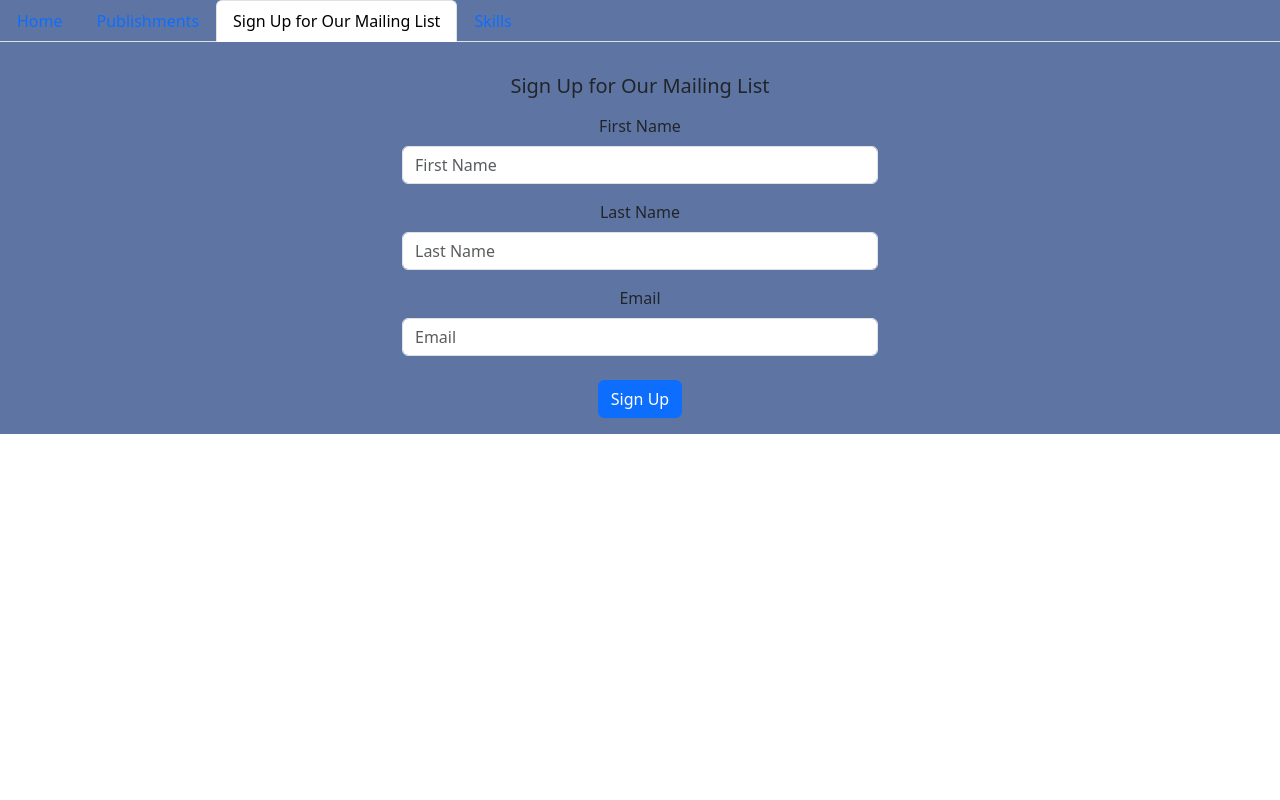
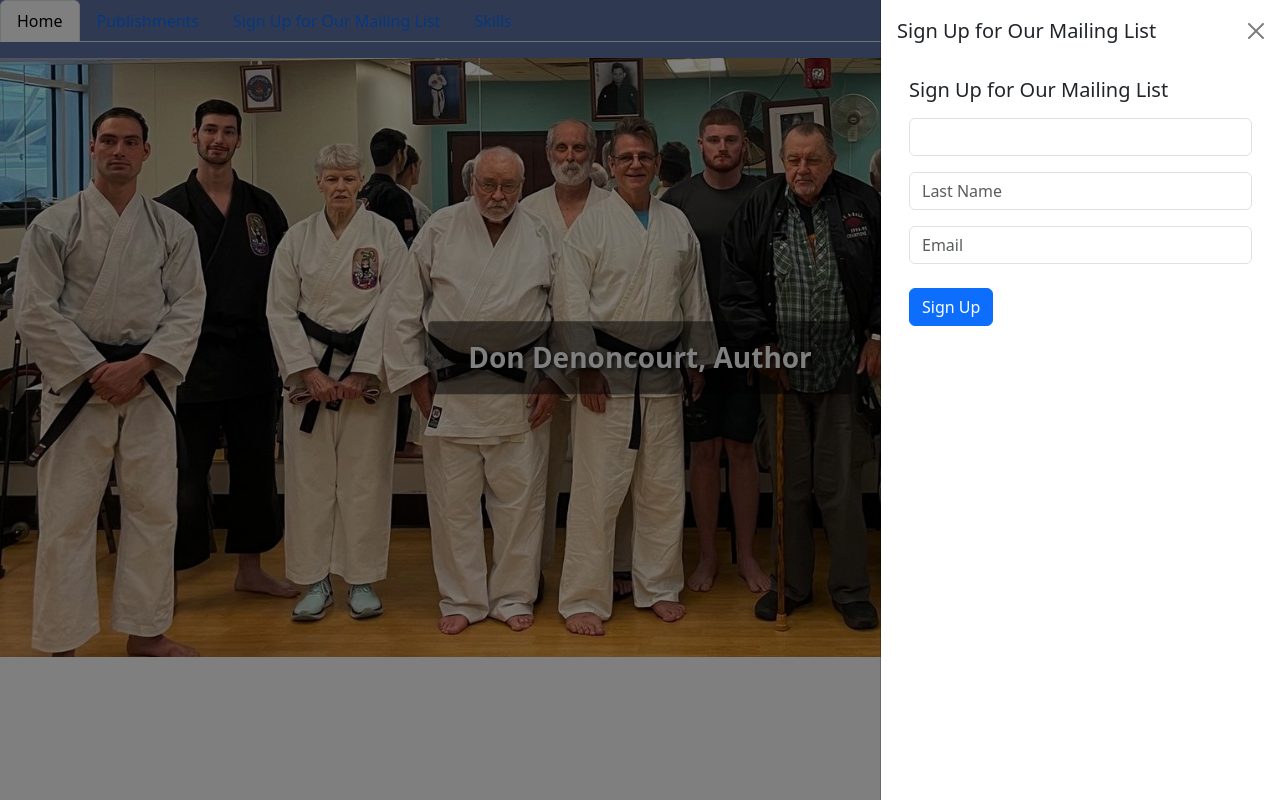
Before and after one commit to dondenoncourt/author, a React (Create React App) app in the folder frontend/: page / in a window 1280 px wide. Both pictures are taken after a click on the tab "Sign Up for Our Mailing List". Built offline with nearby package versions, Linux system fonts and the light colour scheme; no server answers.

Commit message:
use Offcanvas for email signup

```diff
--- a/frontend/src/App.jsx
+++ b/frontend/src/App.jsx
@@ -4,13 +4,25 @@ import './App.css';
 import Skills from './skills.js';
 import Publishments from './publishments.js';
 import Signup from './signup.jsx'; // import the Signup component
-import { Tabs, Tab } from 'react-bootstrap';
+import { Tabs, Tab, Offcanvas } from 'react-bootstrap';
 
 function App() {
   const [value, setValue] = useState('0');
+  const [showSignup, setShowSignup] = useState(false);
 
   const handleChange = (eventKey) => {
-    setValue(eventKey);
+    if (eventKey === '2') {
+      setShowSignup(true);
+      // Keep the current tab active, or switch to home
+      setValue('0');
+    } else {
+      setValue(eventKey);
+    }
+  };
+
+  const handleSignupSuccess = () => {
+    setShowSignup(false);
+    setValue('0');
   };
 
   return (
@@ -72,9 +84,6 @@ function App() {
               </div>
             </Tab>
             <Tab eventKey="2" title="Sign Up for Our Mailing List">
-              <div style={{ padding: '1rem' }}>
-                <Signup onSuccess={() => setValue('0')} />
-              </div>
             </Tab>
             <Tab eventKey="3" title="Skills">
               <div style={{ padding: '1rem' }}>
@@ -82,6 +91,14 @@ function App() {
               </div>
             </Tab>
           </Tabs>
+          <Offcanvas show={showSignup} onHide={() => setShowSignup(false)} placement="end">
+            <Offcanvas.Header closeButton>
+              <Offcanvas.Title>Sign Up for Our Mailing List</Offcanvas.Title>
+            </Offcanvas.Header>
+            <Offcanvas.Body>
+              <Signup onSuccess={handleSignupSuccess} />
+            </Offcanvas.Body>
+          </Offcanvas>
         </div>
       </div>
     </React.Fragment>
--- a/frontend/src/signup.jsx
+++ b/frontend/src/signup.jsx
@@ -69,10 +69,9 @@ const MailingListSignup = ({ onSuccess }) => {
             )}
             <Form onSubmit={handleSubmit}>
                 <Form.Group className="mb-3">
-                    <Form.Label>First Name</Form.Label>
                     <Form.Control
                         type="text"
-                        placeholder="First Name"
+                        placeholder=""
                         value={name}
                         onChange={(event) => setName(event.target.value)}
                         required
@@ -80,7 +79,6 @@ const MailingListSignup = ({ onSuccess }) => {
                     />
                 </Form.Group>
                 <Form.Group className="mb-3">
-                    <Form.Label>Last Name</Form.Label>
                     <Form.Control
                         type="text"
                         placeholder="Last Name"
@@ -91,7 +89,6 @@ const MailingListSignup = ({ onSuccess }) => {
                     />
                 </Form.Group>
                 <Form.Group className="mb-3">
-                    <Form.Label>Email</Form.Label>
                     <Form.Control
                         type="email"
                         placeholder="Email"
```
